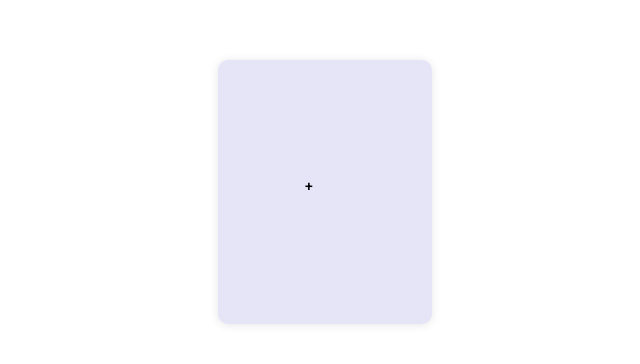
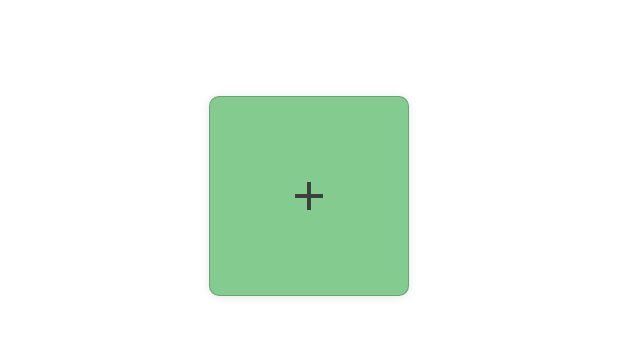
Before and after one commit to sandbxk/Dosma, an Angular app in the folder Frontend/: page / in a window 1280 px wide. Shown: the part 204-568 px from the top of the page, without its empty margins (331-971 px from the left). Built offline with nearby package versions, Linux system fonts and the light colour scheme.

Commit message:
Fixed card flex layout issues

```diff
--- a/Frontend/src/app/app.module.ts
+++ b/Frontend/src/app/app.module.ts
@@ -13,6 +13,7 @@ import {MatDialogModule} from "@angular/material/dialog";
 import {FlexLayoutModule} from "@angular/flex-layout";
 import {MatCardModule} from "@angular/material/card";
 import {MatButtonModule} from "@angular/material/button";
+import {MatIconModule} from "@angular/material/icon";
 
 @NgModule({
   declarations: [
@@ -29,7 +30,8 @@ import {MatButtonModule} from "@angular/material/button";
         MatDialogModule,
         FlexLayoutModule,
         MatCardModule,
-    MatButtonModule
+        MatButtonModule,
+        MatIconModule
     ],
   providers: [MatSnackBar],
   bootstrap: [AppComponent]
--- a/Frontend/src/app/components/dashboard/dashboard.component.html
+++ b/Frontend/src/app/components/dashboard/dashboard.component.html
@@ -1,10 +1,14 @@
 <div class="centered">
-<div fxLayout="row wrap"
-     fxLayoutAlign="start start"
-     fxLayoutGap="32px 12px grid">
-  <div class="listCard">
-    <button mat-button (click)="newGroceryList()">+</button>
-  </div>
+
+<div fxLayout="grid wrap"
+      fxLayoutAlign="space-around center">
+
+
+  <mat-card (click)="newGroceryList()"  class="listCardButton">
+    <mat-icon class="addListIcon">
+      add
+    </mat-icon>
+  </mat-card>
 
   <div *ngFor="let list of groceryLists" (click)="selectList(list)">
     <mat-card class="listCard">
@@ -20,6 +24,9 @@
         <button mat-button (click)="editList(list)">Edit</button>
         <button mat-button (click)="deleteList(list)">Delete</button>
       </mat-card-actions>
+      <mat-card-footer>
+        <span>{{list.listItems.length}} items</span>
+      </mat-card-footer>
     </mat-card>
   </div>
 </div>
--- a/Frontend/src/app/components/dashboard/dashboard.component.scss
+++ b/Frontend/src/app/components/dashboard/dashboard.component.scss
@@ -1,20 +1,50 @@
 .listCard {
-  margin: 0 0 20px 0;
-  padding: 0;
+  margin: 0.5rem;
+  padding: 0.5rem;
   list-style: none;
   display: flex;
   flex-wrap: wrap;
+  flex-direction: row;
   justify-content: space-around;
   align-items: center;
   align-content: center;
   height: 18em;
   width: 13em;
-  background-color: #e5e5f7;
+  max-width: 18em;
+  max-height: 13em;
+  background-color: #c2e3c0;
   border-radius: 10px;
+  border-width: thin;
+  border-style: solid;
+  border-color: rgba(0, 0, 0, 0.2);
+  box-shadow: 0 1px 10px rgba(0, 0, 0, 0.1);
+  transition: 0.3s;
+}
+//TODO: Align header to top, add dropdown menu for actions, add divicer between header and body
+.listCard > mat-card-header{
+  alignment: top;
+}
+
+.listCard:hover {
+  background-color: #5ca45d;
   box-shadow: 0 1px 10px rgba(0, 0, 0, 0.1);
   position: relative;
+}
 
+.listCardButton{
+  @extend .listCard;
+  background-color: #83cb8f;
 }
+
+.listCardButton:active {
+  background-color: #83cb8f;
+}
+
+.addListIcon {
+  transform: scale(2);
+  color: #3d3d3d;
+}
+
 
 
 .centered {
```
Lines whose indentation alone changed are shown as unchanged.
